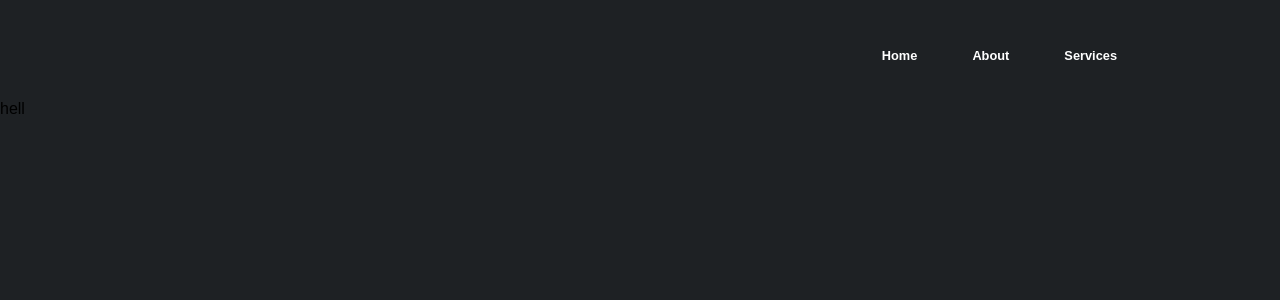
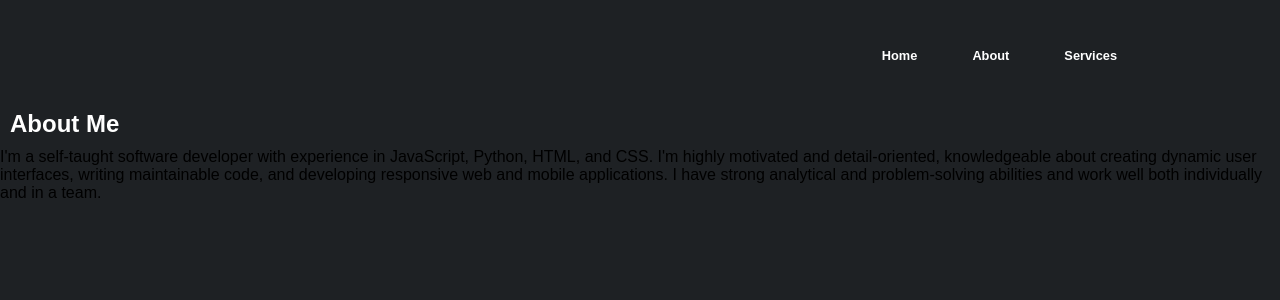
Before and after one commit to Pythonwithsean/Portfolio, a React (Vite) app: page /About in a window 1280 px wide. Shown: the top 300 px of the page. Built offline with nearby package versions, Linux system fonts and the light colour scheme.

Commit message:
"Commit"

```diff
--- a/index.html
+++ b/index.html
@@ -2,7 +2,7 @@
 <html lang="en">
   <head>
     <meta charset="UTF-8" />
-    <link rel="icon" type="image/svg+xml" href="/vite.svg" />
+    <link rel="icon" type="image/svg+xml" href="/public/Sean3.jpg" />
     <meta name="viewport" content="width=device-width, initial-scale=1.0" />
     <title>Sean Portfolio</title>
   </head>
--- a/package.json
+++ b/package.json
@@ -22,6 +22,7 @@
     "eslint-plugin-react": "^7.32.2",
     "eslint-plugin-react-hooks": "^4.6.0",
     "eslint-plugin-react-refresh": "^0.4.3",
+    "tailwindcss": "^3.3.3",
     "vite": "^4.4.5"
   }
 }
--- a/src/Components/AboutMain.jsx
+++ b/src/Components/AboutMain.jsx
@@ -1,7 +1,18 @@
 import "../Styles/About.css";
 
 function AboutMain() {
-  return <div>hell</div>;
+  return (
+    <div>
+      <p>
+        I'm a self-taught software developer with experience in JavaScript,
+        Python, HTML, and CSS. I'm highly motivated and detail-oriented,
+        knowledgeable about creating dynamic user interfaces, writing
+        maintainable code, and developing responsive web and mobile
+        applications. I have strong analytical and problem-solving abilities and
+        work well both individually and in a team.
+      </p>
+    </div>
+  );
 }
 
 export default AboutMain;
--- a/src/Pages/About.jsx
+++ b/src/Pages/About.jsx
@@ -1,10 +1,12 @@
 import Header from "../Components/Header";
 import AboutMain from "../Components/AboutMain";
+import "../Styles/About.css";
 
 function About() {
   return (
     <>
       <Header />
+      <h2>About Me</h2>
       <AboutMain />
     </>
   );
--- a/src/Styles/About.css
+++ b/src/Styles/About.css
@@ -0,0 +1,4 @@
+h2{
+    color:white;
+    padding:10px;
+}
--- a/src/Styles/Home.css
+++ b/src/Styles/Home.css
@@ -9,6 +9,12 @@
     margin: 0;
     padding: 0;
     box-sizing: border-box;
+ }
+
+
+
+ body{
+   overflow: hidden;
  }
 
  header {
@@ -135,8 +141,8 @@
  .hero-container button{
     background-color:rgb(41, 41, 249);
     border: none;
-    width:180px;
-    height:43px;
+    width:200px;
+    height:50px;
     margin-top:20px;
     color:white;
     font-size: 1rem;
--- a/src/Styles/index.css
+++ b/src/Styles/index.css
@@ -0,0 +1,3 @@
+@tailwind base;
+@tailwind components;
+@tailwind utilities;
```
Also changed, not shown: tailwind.config.js (added, +9 -0 lines), 1 other file (tests, documents, lock files or other folders).
